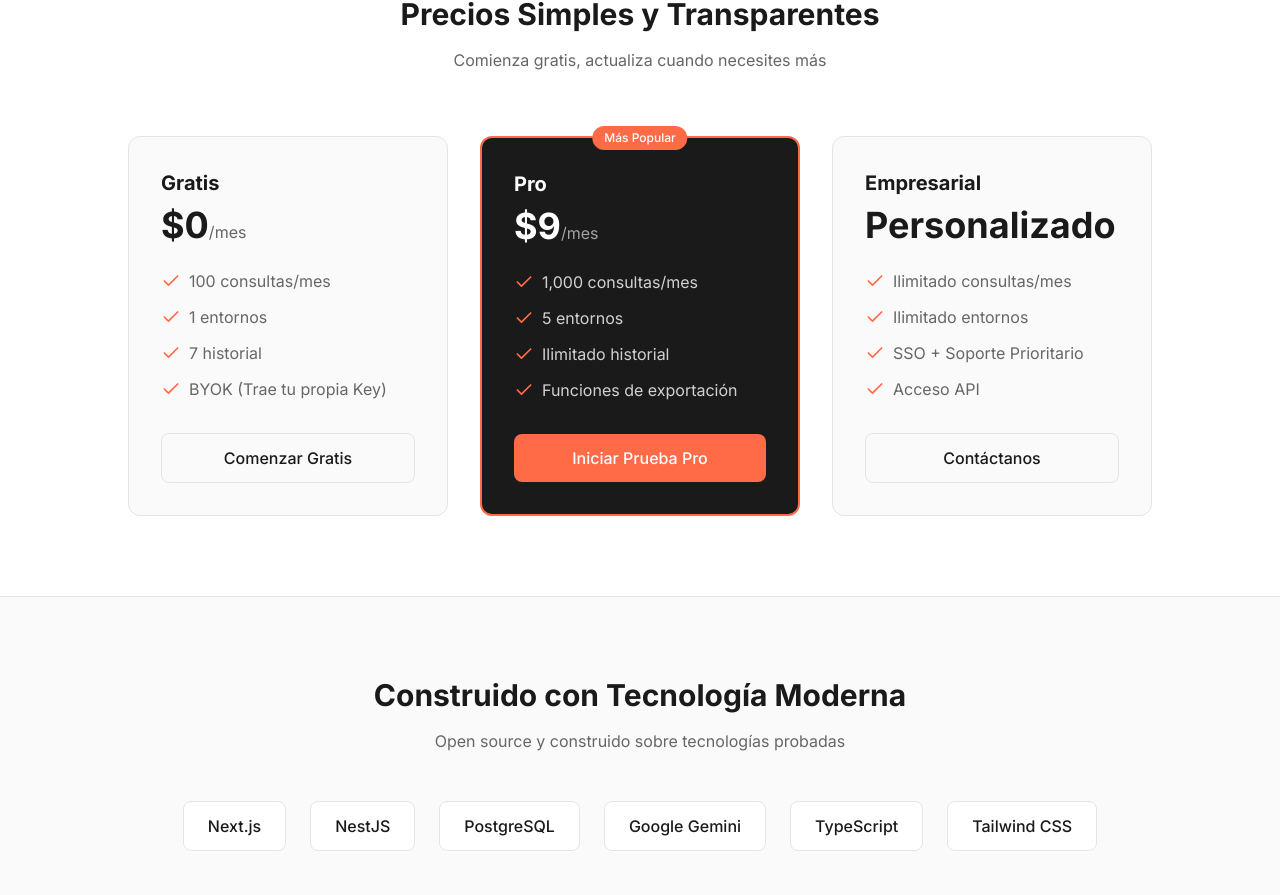
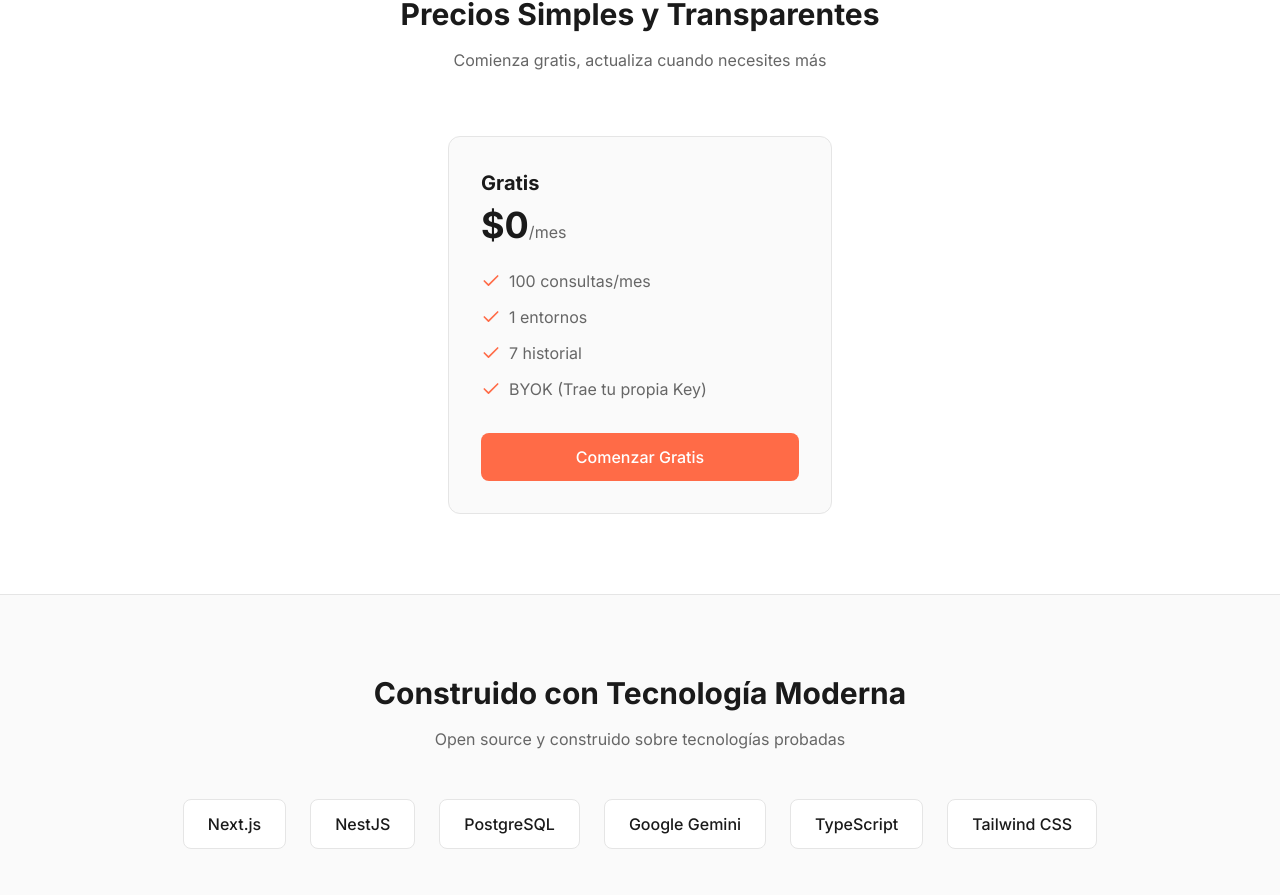
Before and after one commit to ezrcode/dverse-ai, a Next.js app in the folder frontend/: page /landing in a window 1280 px wide. Shown: the part 3153-4048 px from the top of the page. Built offline with nearby package versions, Linux system fonts and the light colour scheme; no server answers.

Commit message:
feat: hide Pro and Enterprise plans, center Free plan

```diff
--- a/frontend/app/landing/page.tsx
+++ b/frontend/app/landing/page.tsx
@@ -392,9 +392,9 @@ export default function LandingPage() {
                         <p className="text-[#666]">{t('landing_pricingSubtitle')}</p>
                     </div>
 
-                    <div className="grid md:grid-cols-3 gap-8 max-w-5xl mx-auto">
+                    <div className="flex justify-center">
                         {/* Free */}
-                        <div className="bg-[#FAFAFA] rounded-xl p-8 border border-[#E5E5E5]">
+                        <div className="bg-[#FAFAFA] rounded-xl p-8 border border-[#E5E5E5] max-w-sm w-full">
                             <h3 className="text-xl font-bold text-[#1A1A1A] mb-2">{t('landing_free')}</h3>
                             <div className="mb-6">
                                 <span className="text-4xl font-bold text-[#1A1A1A]">$0</span>
@@ -420,13 +420,14 @@ export default function LandingPage() {
                             </ul>
                             <Link
                                 href="/register"
-                                className="block text-center px-6 py-3 border border-[#E5E5E5] text-[#1A1A1A] font-medium rounded-lg hover:border-[#FF6B47] hover:text-[#FF6B47] transition-colors"
+                                className="block text-center px-6 py-3 bg-[#FF6B47] text-white font-medium rounded-lg hover:bg-[#E55A3A] transition-colors"
                             >
                                 {t('landing_getStartedFree')}
                             </Link>
                         </div>
 
-                        {/* Pro */}
+                        {/* Pro - Hidden for now */}
+                        {/*
                         <div className="bg-[#1A1A1A] rounded-xl p-8 border-2 border-[#FF6B47] relative">
                             <div className="absolute -top-3 left-1/2 transform -translate-x-1/2 bg-[#FF6B47] text-white text-xs font-medium px-3 py-1 rounded-full">
                                 {t('landing_mostPopular')}
@@ -461,8 +462,10 @@ export default function LandingPage() {
                                 {t('landing_startProTrial')}
                             </Link>
                         </div>
+                        */}
 
-                        {/* Enterprise */}
+                        {/* Enterprise - Hidden for now */}
+                        {/*
                         <div className="bg-[#FAFAFA] rounded-xl p-8 border border-[#E5E5E5]">
                             <h3 className="text-xl font-bold text-[#1A1A1A] mb-2">{t('landing_enterprise')}</h3>
                             <div className="mb-6">
@@ -493,6 +496,7 @@ export default function LandingPage() {
                                 {t('landing_contactUs')}
                             </a>
                         </div>
+                        */}
                     </div>
                 </div>
             </section>
```
